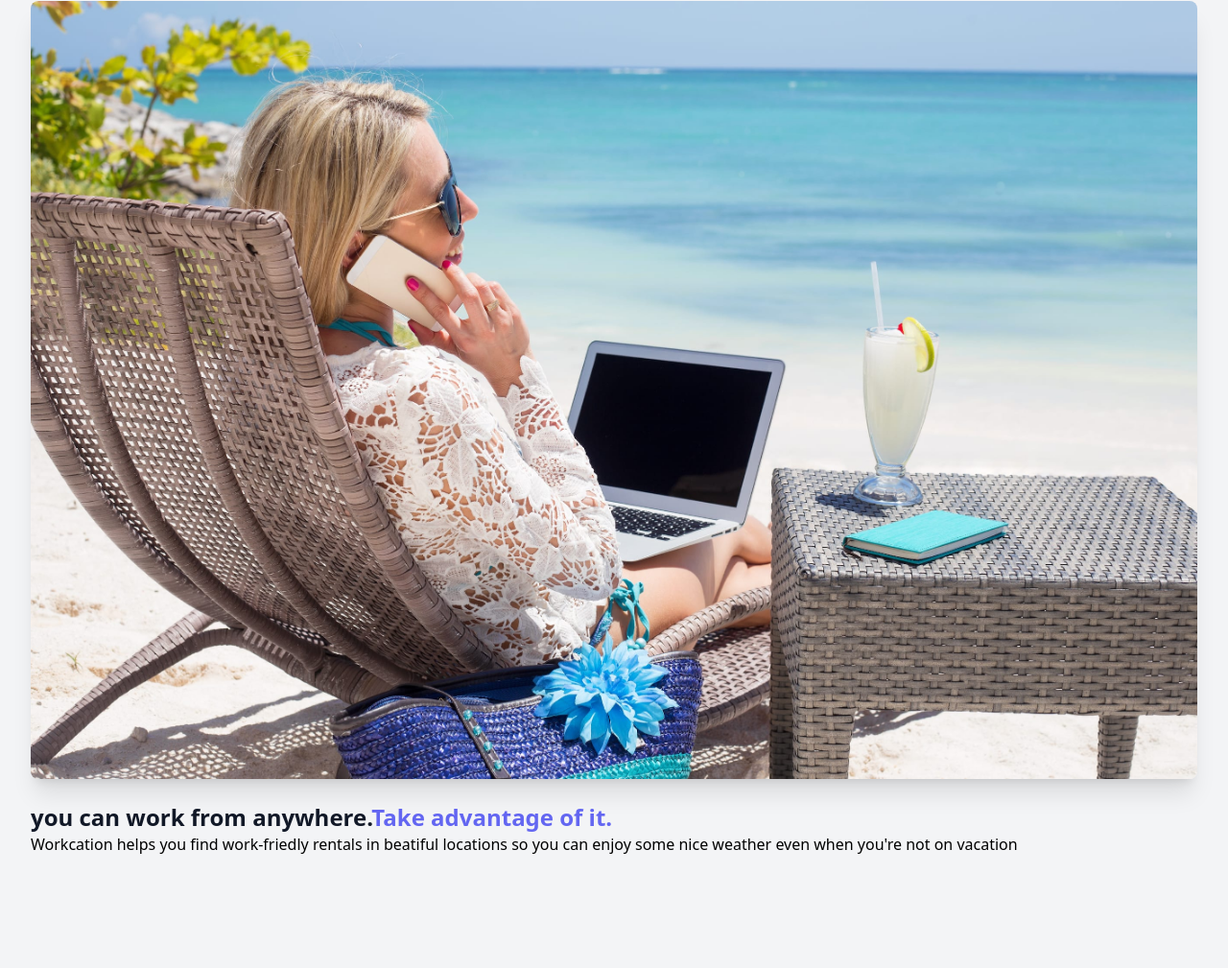
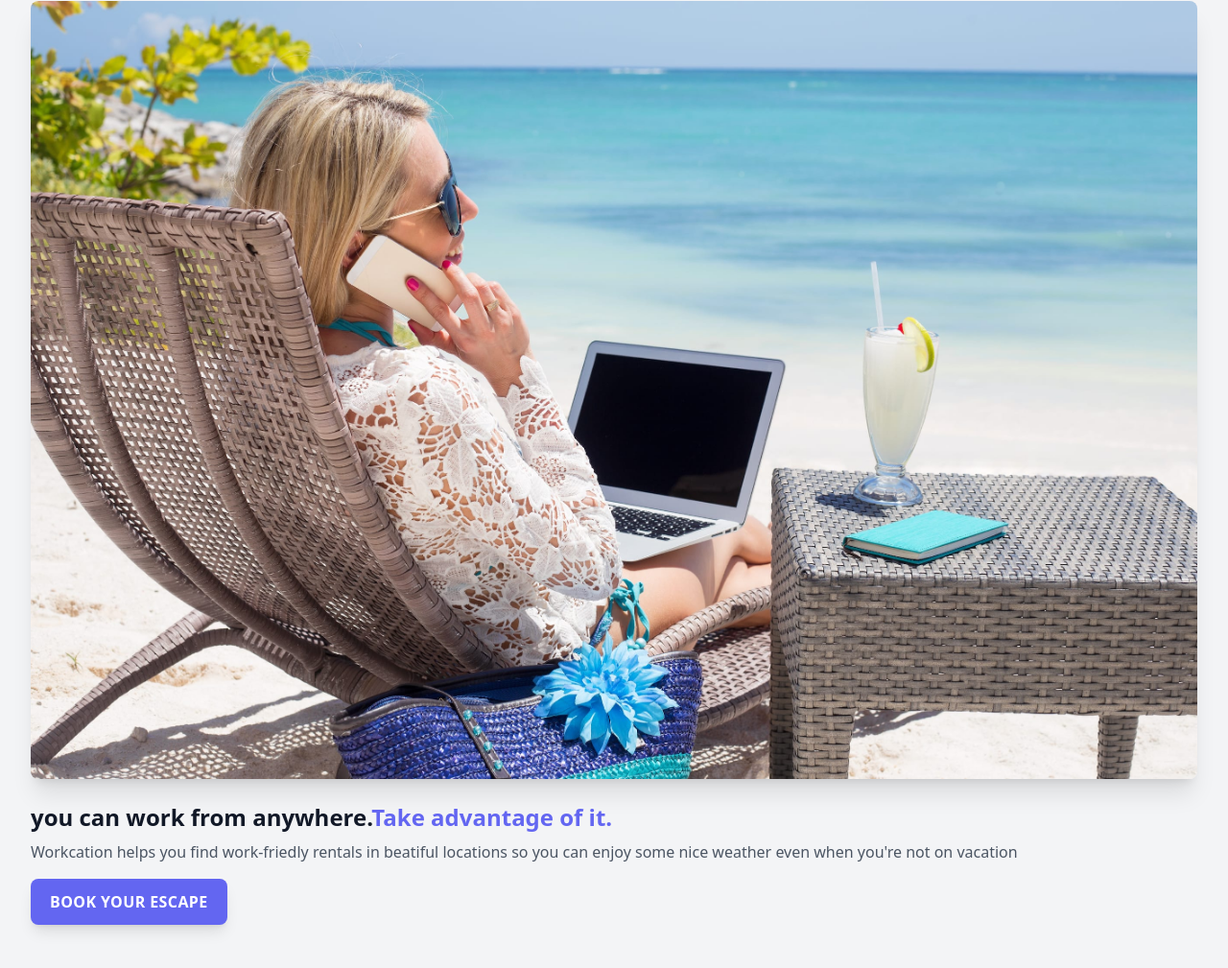
Before and after one commit to ub-victor/Tailwindcss-Website, a website built with Vite: page index.html in a window 1280 px wide. Shown: the part 103-1112 px from the top of the page at 96% size. Before the commit the page ends 1043 px from the top, so only its background shows below. Built offline with nearby package versions, Linux system fonts and the light colour scheme.

Commit message:
Style the paragraph and make a buttom

```diff
--- a/index.html
+++ b/index.html
@@ -11,7 +11,10 @@
         <img class="h-8" src="img/logo.svg" alt="workcation"/>
         <img src="img/beach-work.jpg" alt="Women workcationing on the beach" class="mt-6 rounded-lg shadow-xl"/>
         <h1 class="mt-6 text-2xl font-bold text-gray-900">you can work from anywhere.<span class="text-indigo-500" >Take advantage of it.</span></h1>
-        <p>Workcation helps you find work-friedly rentals in beatiful locations so you can enjoy some nice weather even when you're not on vacation </p>
+        <p class="mt-2 text-gray-600">Workcation helps you find work-friedly rentals in beatiful locations so you can enjoy some nice weather even when you're not on vacation </p>
+        <div class="mt-4">
+          <a href="#" class="inline-block px-5 py-3 rounded-lg shadow-lg bg-indigo-500 text-white uppercase tracking-wide font-semibold text-small  ">Book your escape</a>
+        </div>
     </div>
 
     <script src="src/script.js"></script>
```
